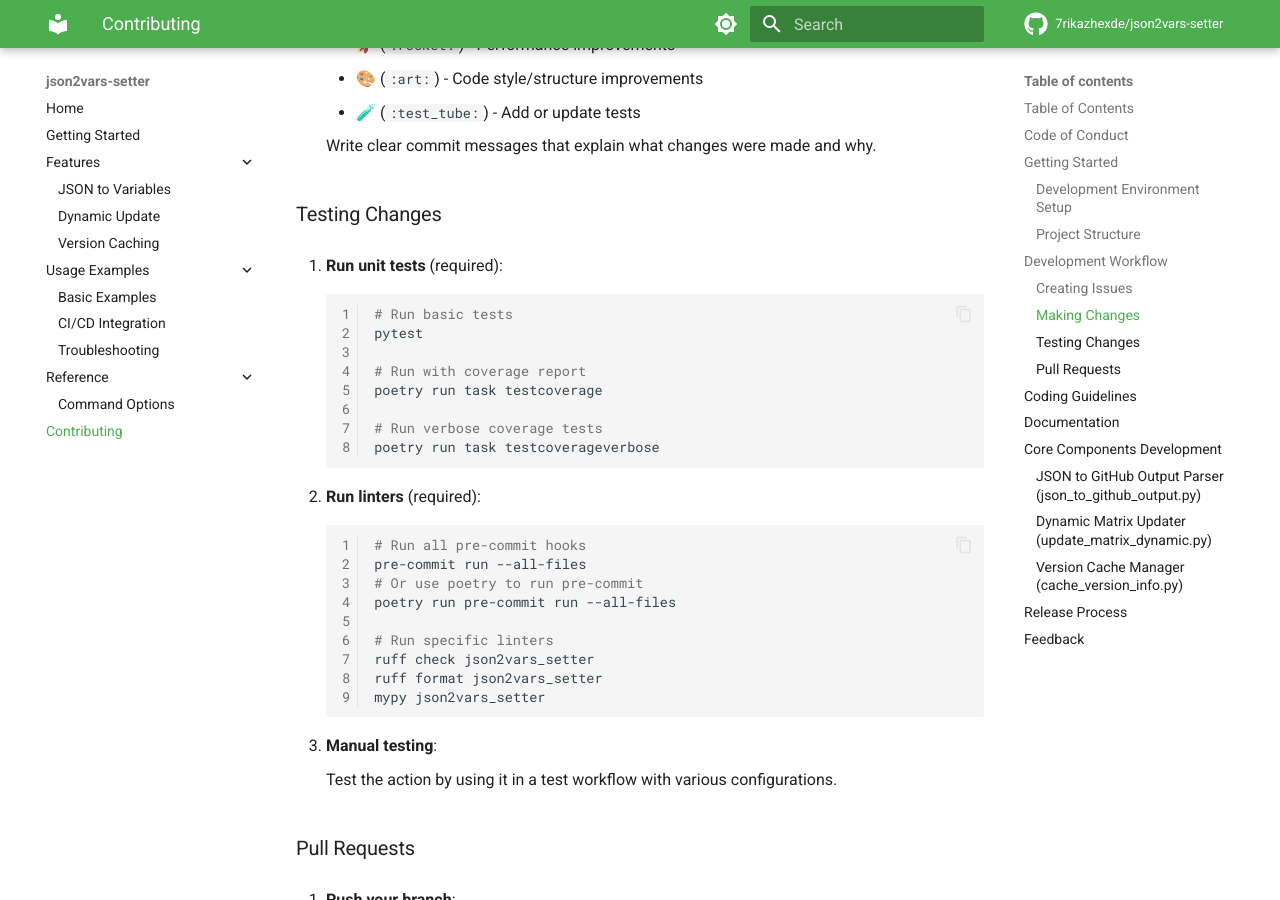
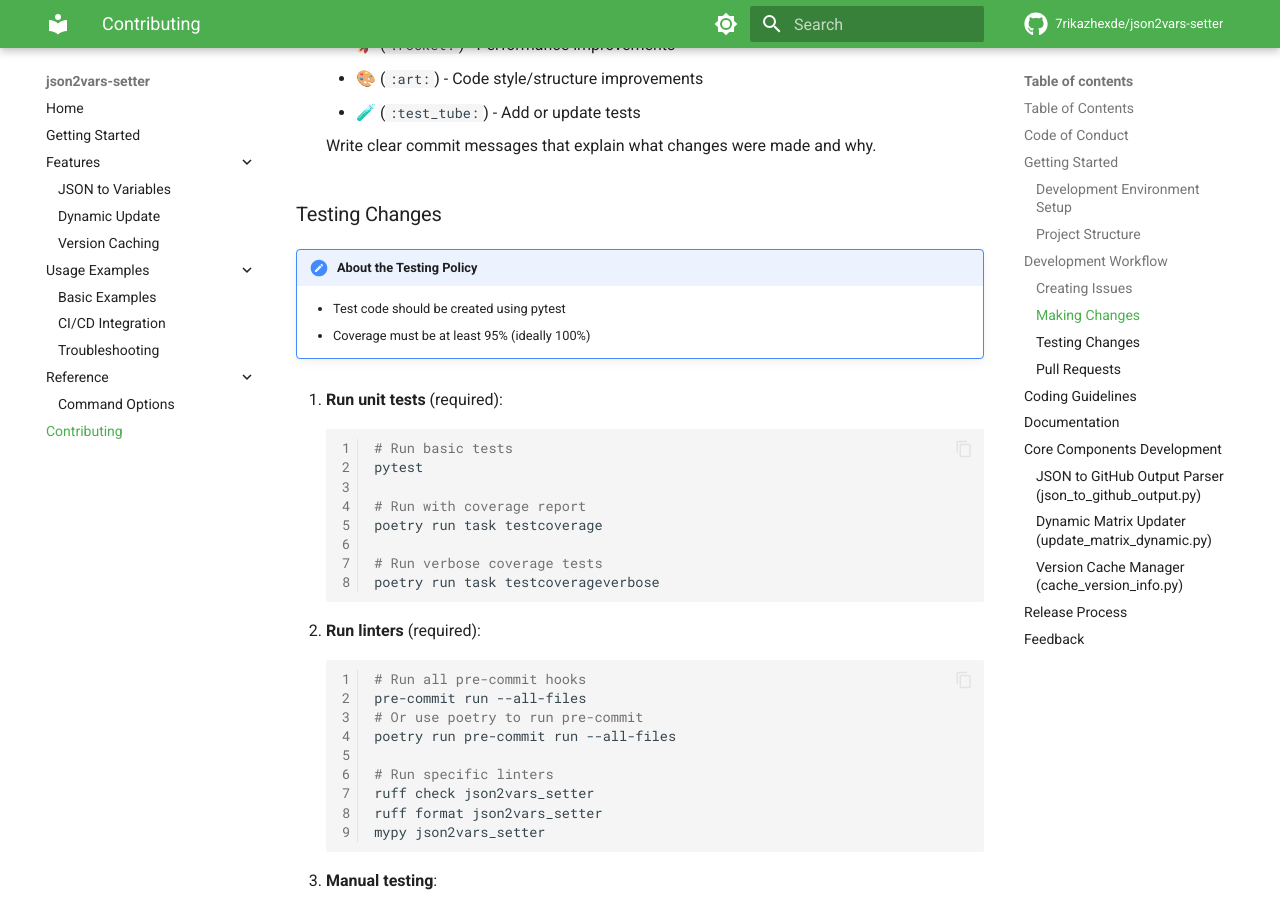
Before and after one commit to 7rikazhexde/json2vars-setter, an MkDocs documentation site: the page built from docs/contributing.md, in a window 1280 px wide and 900 px high, scrolled down 3467 px. Built offline with MkDocs 1.6.1 and Material for MkDocs 9.7.7, drawn with Linux system fonts in a browser that asks for light colours; comment, search, counter and statistics services are not loaded.

Commit message:
:book: Add CONTRIBUTING.md with guidelines for project contributions

````diff
--- a/docs/contributing.md
+++ b/docs/contributing.md
@@ -148,6 +148,11 @@ Before starting any work, please check existing issues or create a new one to di
 
 ### Testing Changes
 
+!!! note "About the Testing Policy"
+
+      - Test code should be created using pytest
+      - Coverage must be at least 95% (ideally 100%)
+
 1. **Run unit tests** (required):
 
     ```bash
````
Also changed, not shown: CONTRIBUTING.md (added, +27 -0 lines).
